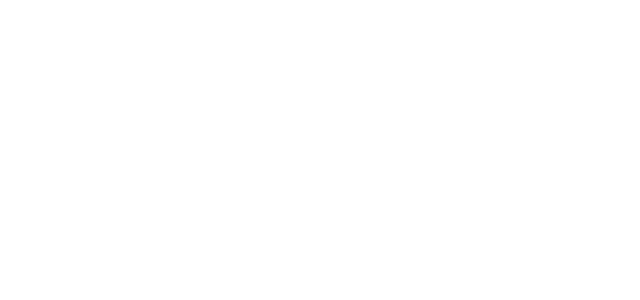
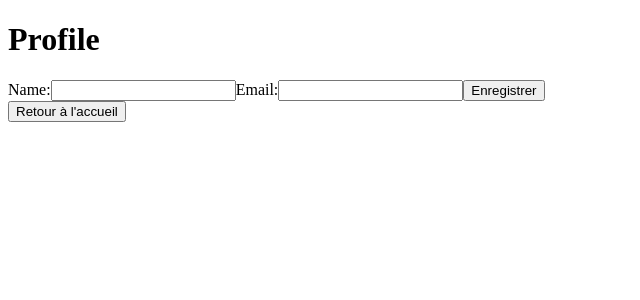
Before and after one commit to felixbrun0/morpion, a Vue app: page /profile in a window 1280 px wide. Before the commit this address had no page. Shown: the top 300 px of the page, without its empty margins (0-640 px from the left). Built offline with nearby package versions, Linux system fonts and the light colour scheme; no server answers.

Commit message:
Exercice 5

```diff
--- a/src/router/index.js
+++ b/src/router/index.js
@@ -1,5 +1,6 @@
 import { createRouter, createWebHistory } from 'vue-router'
 import Home from '../views/Home.vue'
+import ProfileView from "@/views/ProfileView.vue";
 
 const router = createRouter({
   history: createWebHistory(import.meta.env.BASE_URL),
@@ -12,6 +13,11 @@
     {
       path: '/games/:id',
       name: 'game',
+    },
+    {
+      path: '/profile',
+      name: 'profile',
+      component: ProfileView,
     }
   ],
 })
--- /dev/null
+++ b/src/views/ProfileView.vue
@@ -0,0 +1,58 @@
+<script>
+import api from '../api';
+
+export default {
+  name: "ProfileView",
+  data() {
+    return {
+      user: {
+        name: '',
+        email: ''
+      },
+    };
+  },
+  beforeRouteEnter(to, from, next) {
+    api.get('/api/profile')
+      .then(response => {
+        next(vm => {
+          vm.user = response.data;
+        });
+      })
+      .catch(error => {
+        console.log(error);
+        next();
+      });
+  },
+  methods: {
+    saveProfile() {
+      api.put('/api/profile', this.user)
+        .then(response => {
+          console.log(response.data);
+        })
+        .catch(error => {
+          this.errors = error.response.data.errors;
+        });
+    },
+    goToHome() {
+      this.$router.push('/home');
+    }
+  }
+}
+</script>
+
+<template>
+  <div>
+    <h1>Profile</h1>
+    <form>
+      <label for="name">Name:</label>
+      <input type="text" id="name" v-model="user.name">
+      <label for="email">Email:</label>
+      <input type="email" id="email" v-model="user.email">
+      <button type="submit" @click="saveProfile">Enregistrer</button>
+    </form>
+    <button @click="goToHome">Retour à l'accueil</button>
+  </div>
+</template>
+
+<style scoped>
+</style>
```
